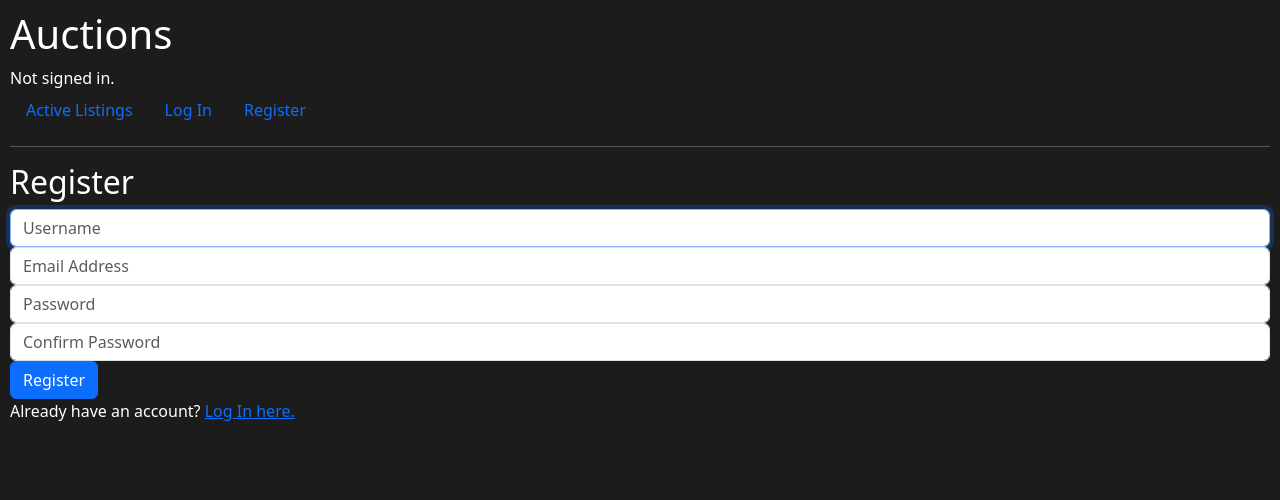
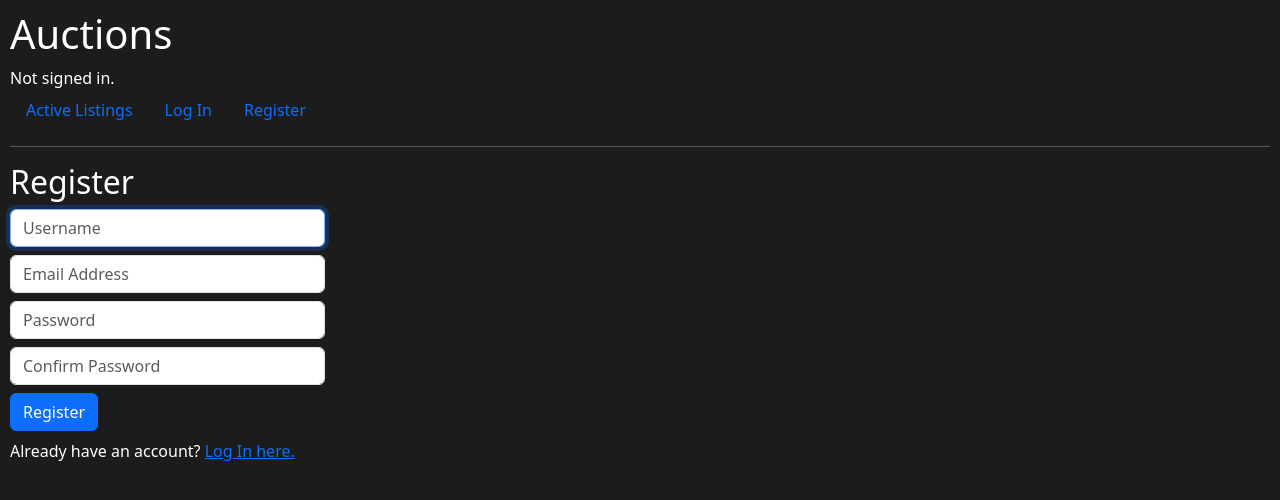
Before and after one commit to GabrielMensi/cs50web-commerce, a Django app: page /register in a window 1280 px wide. Shown: the top 500 px of the page. Run offline with Django 3.2, Linux system fonts and the light colour scheme.

Commit message:
feat: Update registration form styling and layout

```diff
--- a/auctions/templates/auctions/register.html
+++ b/auctions/templates/auctions/register.html
@@ -8,23 +8,23 @@
         <div>{{ message }}</div>
     {% endif %}
 
-    <form action="{% url 'register' %}" method="post">
+    <form action="{% url 'register' %}" method="post" class="w-25 mb-2">
         {% csrf_token %}
-        <div class="form-group">
+        <div class="form-group mb-2">
             <input class="form-control" autofocus type="text" name="username" placeholder="Username">
         </div>
-        <div class="form-group">
+        <div class="form-group mb-2">
             <input class="form-control" type="email" name="email" placeholder="Email Address">
         </div>
-        <div class="form-group">
+        <div class="form-group mb-2">
             <input class="form-control" type="password" name="password" placeholder="Password">
         </div>
-        <div class="form-group">
+        <div class="form-group mb-2">
             <input class="form-control" type="password" name="confirmation" placeholder="Confirm Password">
         </div>
         <input class="btn btn-primary" type="submit" value="Register">
     </form>
 
-    Already have an account? <a href="{% url 'login' %}">Log In here.</a>
+    <p> Already have an account? <a href="{% url 'login' %}">Log In here.</a></p>
 
 {% endblock %}
```
